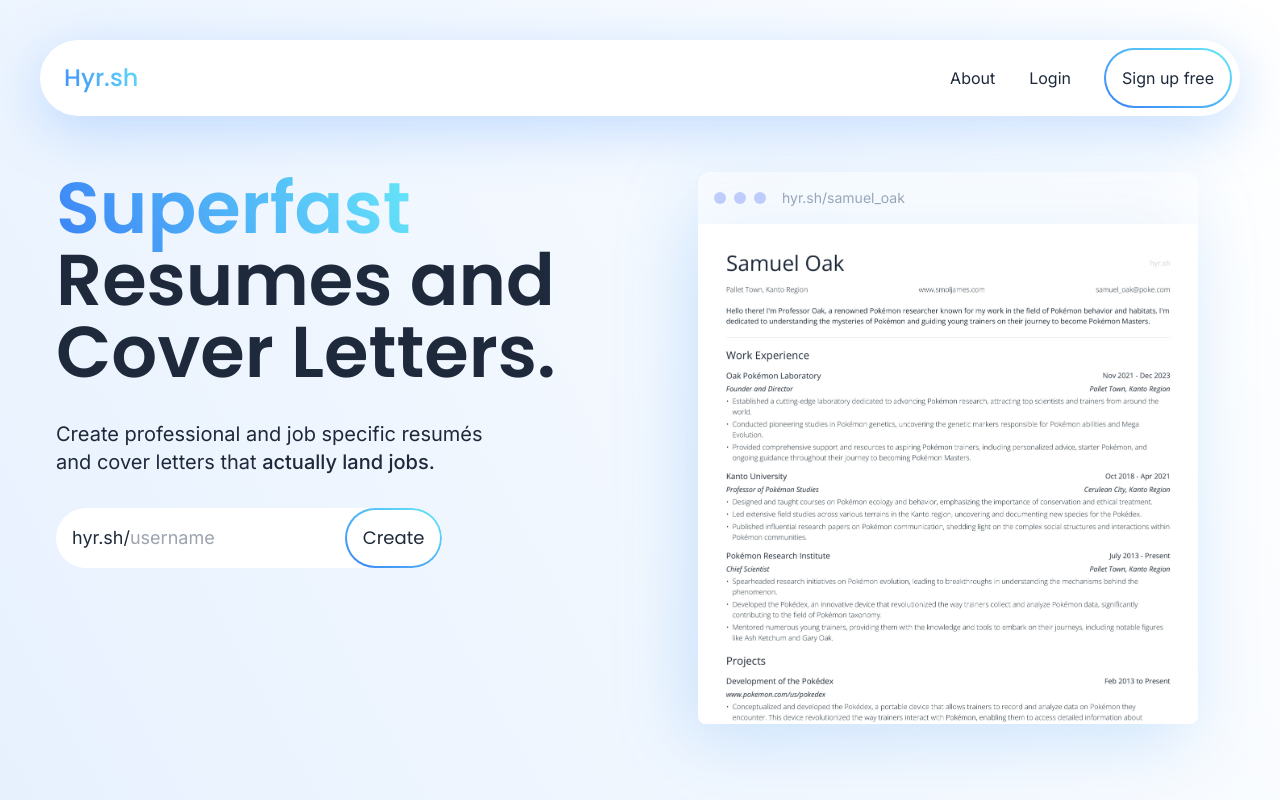
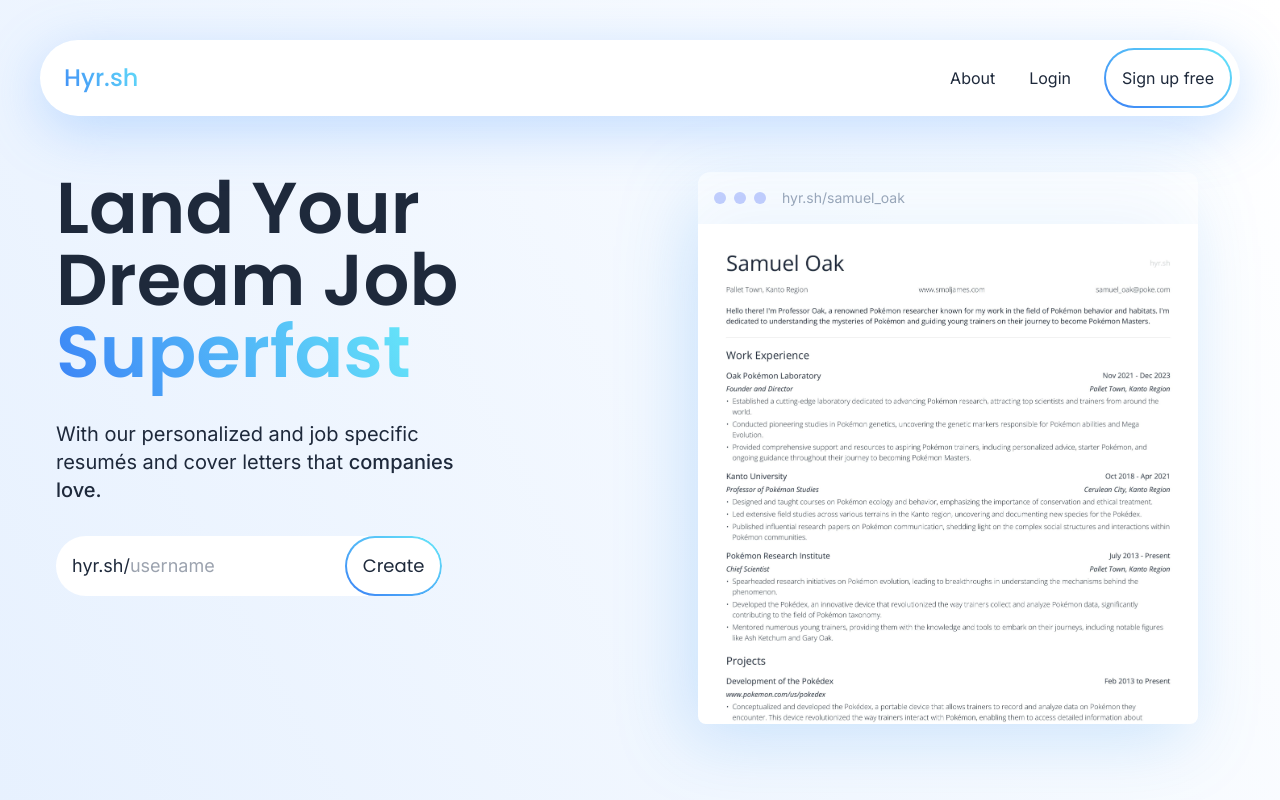
Before and after one commit to jamezmca/hyr.io, a Next.js app: page / in a window 1280 px wide. Shown: the top 800 px of the page. Built offline with nearby package versions, Linux system fonts and the light colour scheme; no server answers.

Commit message:
updated copy

```diff
--- a/components/Hero.js
+++ b/components/Hero.js
@@ -11,10 +11,11 @@ export default function Hero() {
         <section className='flex flex-col flex-1  grid grid-cols-1 lg:grid-cols-2 gap-10 md:gap-16 w-full mx-auto  '>
             <div className='flex flex-col flex-1 items-center gap-8  text-center lg:text-left mx-auto w-full'>
                 {/* <h2 className={'text-3xl sm:text-5xl md:text-6xl lg:text-7xl font-semibold text-center lg:text-left ' + poppins.className}>Resumes and Cover Letters  <span className='blueGradient'>in one place.</span></h2> */}
-                <h2 className={'text-3xl sm:text-5xl md:text-6xl lg:text-7xl font-semibold text-center lg:text-left ' + poppins.className}><span className='blueGradient'>Superfast</span> Resumes and Cover Letters.</h2>
+                {/* <h2 className={'text-3xl sm:text-5xl md:text-6xl lg:text-7xl font-semibold text-center lg:text-left ' + poppins.className}><span className='blueGradient'>Superfast</span> Resumes and Cover Letters.</h2> */}
+                <h2 className={'text-3xl sm:text-5xl md:text-6xl lg:text-7xl font-semibold text-center lg:text-left ' + poppins.className}>Land Your Dream Job <span className='blueGradient'>Superfast</span> </h2>
                 <p className='text-base sm:text-lg md:text-xl lg:max-w-[80%] lg:mr-auto '>
 
-                    Create <span className=''>professional and job specific</span> resumés and cover letters that <span className='font-medium'> actually land jobs.</span>
+                    With our <span className=''>personalized and job specific</span> resumés and cover letters that <span className='font-medium'> companies love.</span>
                 </p>
                 <RegisterBtn leftAligned />
             </div>
--- a/components/Modal.js
+++ b/components/Modal.js
@@ -7,7 +7,7 @@ export default function Modal(props) {
     return ReactDom.createPortal(
         <div className='fixed top-0 left-0 h-screen w-screen z-[1000] flex flex-col justify-center items-center'>
             <div onClick={handleCloseModal} className='absolute inset-0 z-[-1] bg-slate-900 opacity-30'></div>
-            <div className='flex flex-col justify-center w-fit mx-auto p-4 max-h-[70%]'>
+            <div className='flex flex-col justify-center w-fit max-w-full mx-auto p-4 max-h-[70%]'>
                 <div className='p-4 sm:p-8 rounded-lg bg-white max-w-[600px] w-full mx-auto  flex flex-col  dropShadow overflow-scroll'>
                     {children}
                 </div>
```
